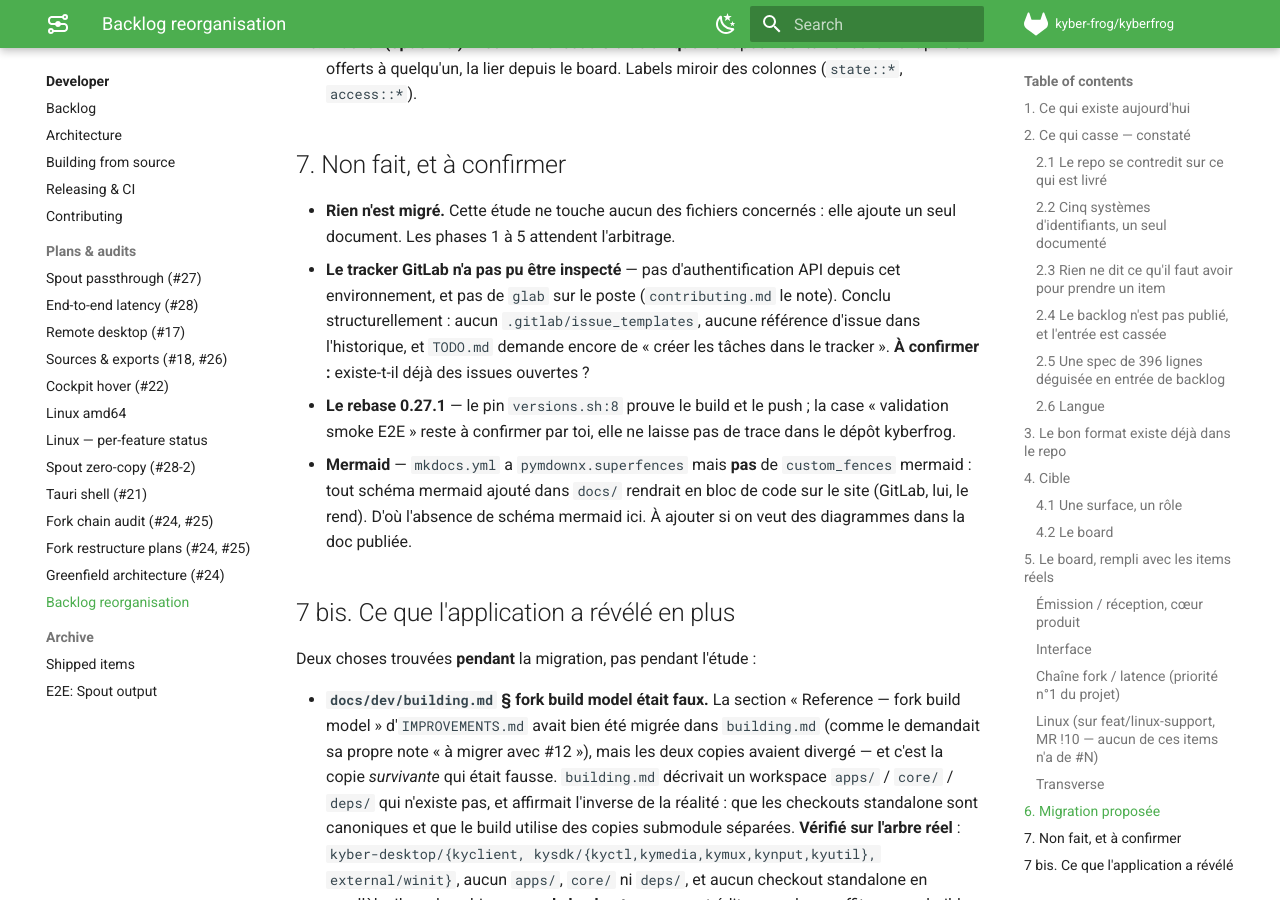
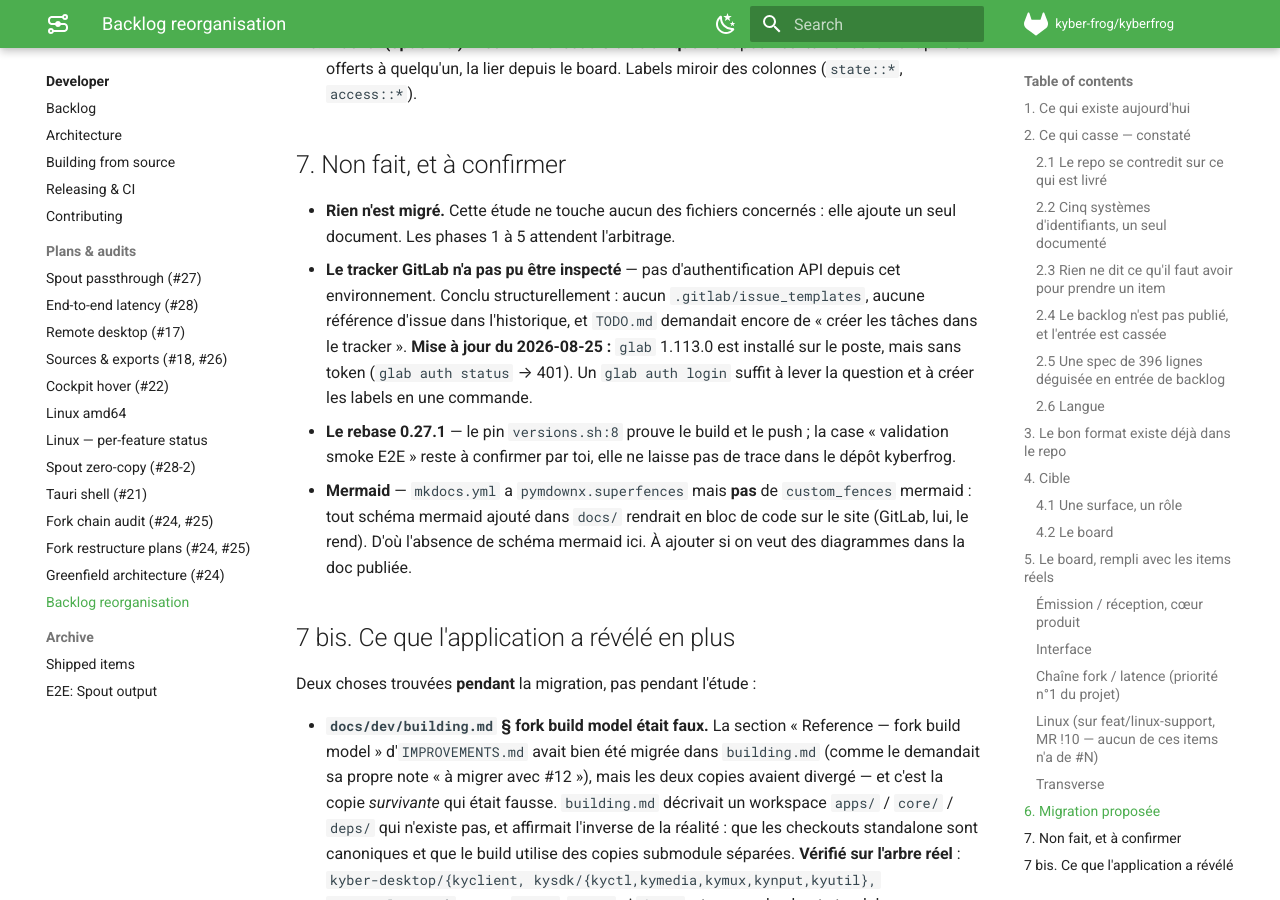
Before and after one commit to CollectiFrog/KyberFrog, an MkDocs documentation site: the page built from docs/dev/plan-backlog-reorg.md, in a window 1280 px wide and 900 px high, scrolled down 9915 px. Built offline with MkDocs 1.6.1 and Material for MkDocs 9.7.7, drawn with Linux system fonts in a browser that asks for light colours; comment, search, counter and statistics services are not loaded.

Commit message:
docs: glab est installé sur le poste
Trois endroits affirmaient le contraire — contributing.md, CLAUDE.md et la note
d'étude — et c'est sur cette base que les labels n'ont pas été créés. glab
1.113.0 est là ; il lui manque seulement un token (`glab auth status` → 401).

Co-Authored-By: Claude Opus 5 <noreply@anthropic.com>

```diff
--- a/docs/dev/plan-backlog-reorg.md
+++ b/docs/dev/plan-backlog-reorg.md
@@ -307,11 +307,12 @@ Cinq phases, chacune livrable seule et vérifiable.
 - **Rien n'est migré.** Cette étude ne touche aucun des fichiers concernés :
   elle ajoute un seul document. Les phases 1 à 5 attendent l'arbitrage.
 - **Le tracker GitLab n'a pas pu être inspecté** — pas d'authentification API
-  depuis cet environnement, et pas de `glab` sur le poste (`contributing.md` le
-  note). Conclu structurellement : aucun `.gitlab/issue_templates`, aucune
-  référence d'issue dans l'historique, et `TODO.md` demande encore de « créer
-  les tâches dans le tracker ». **À confirmer :** existe-t-il déjà des issues
-  ouvertes ?
+  depuis cet environnement. Conclu structurellement : aucun
+  `.gitlab/issue_templates`, aucune référence d'issue dans l'historique, et
+  `TODO.md` demandait encore de « créer les tâches dans le tracker ».
+  **Mise à jour du 2026-08-25 :** `glab` 1.113.0 est installé sur le poste, mais
+  sans token (`glab auth status` → 401). Un `glab auth login` suffit à lever la
+  question et à créer les labels en une commande.
 - **Le rebase 0.27.1** — le pin `versions.sh:8` prouve le build et le push ; la
   case « validation smoke E2E » reste à confirmer par toi, elle ne laisse pas de
   trace dans le dépôt kyberfrog.
```
Also changed, not shown: CLAUDE.md (+3 -2 lines), docs/dev/contributing.md (+3 -1 lines).
